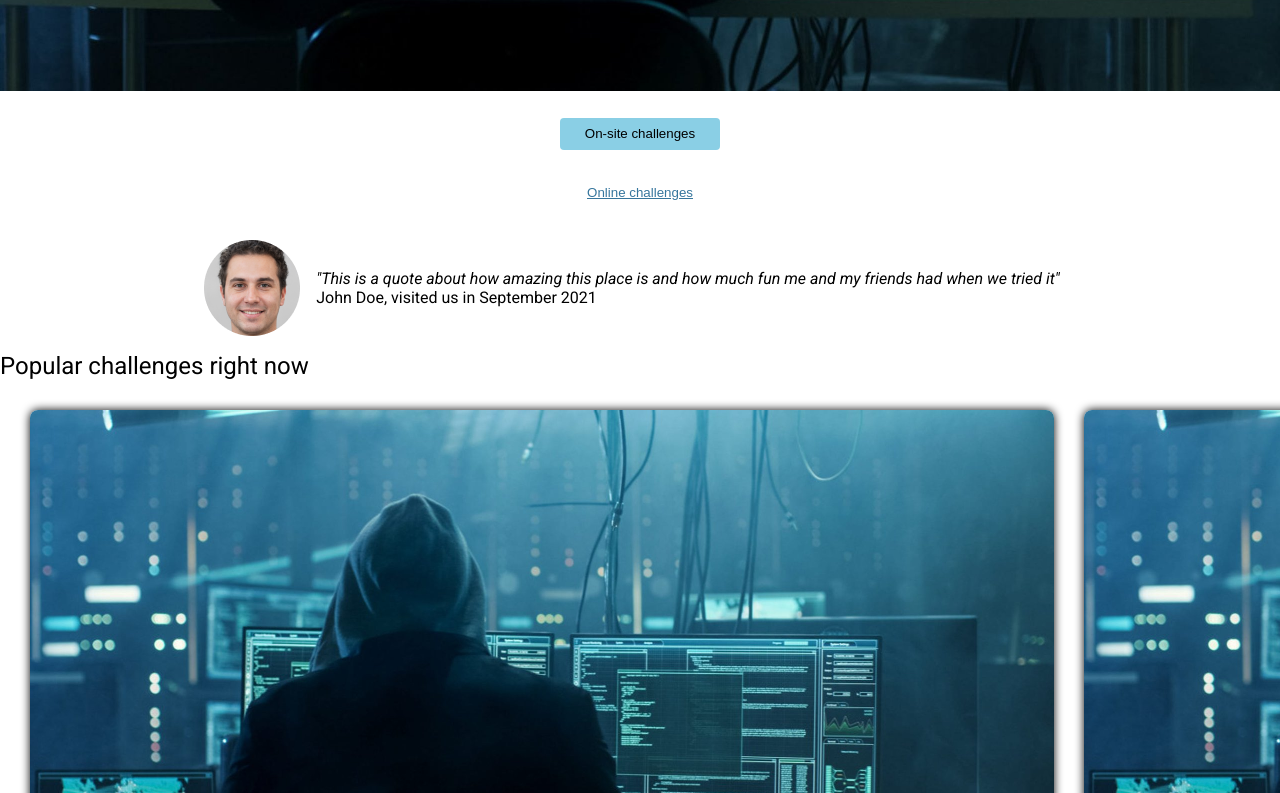
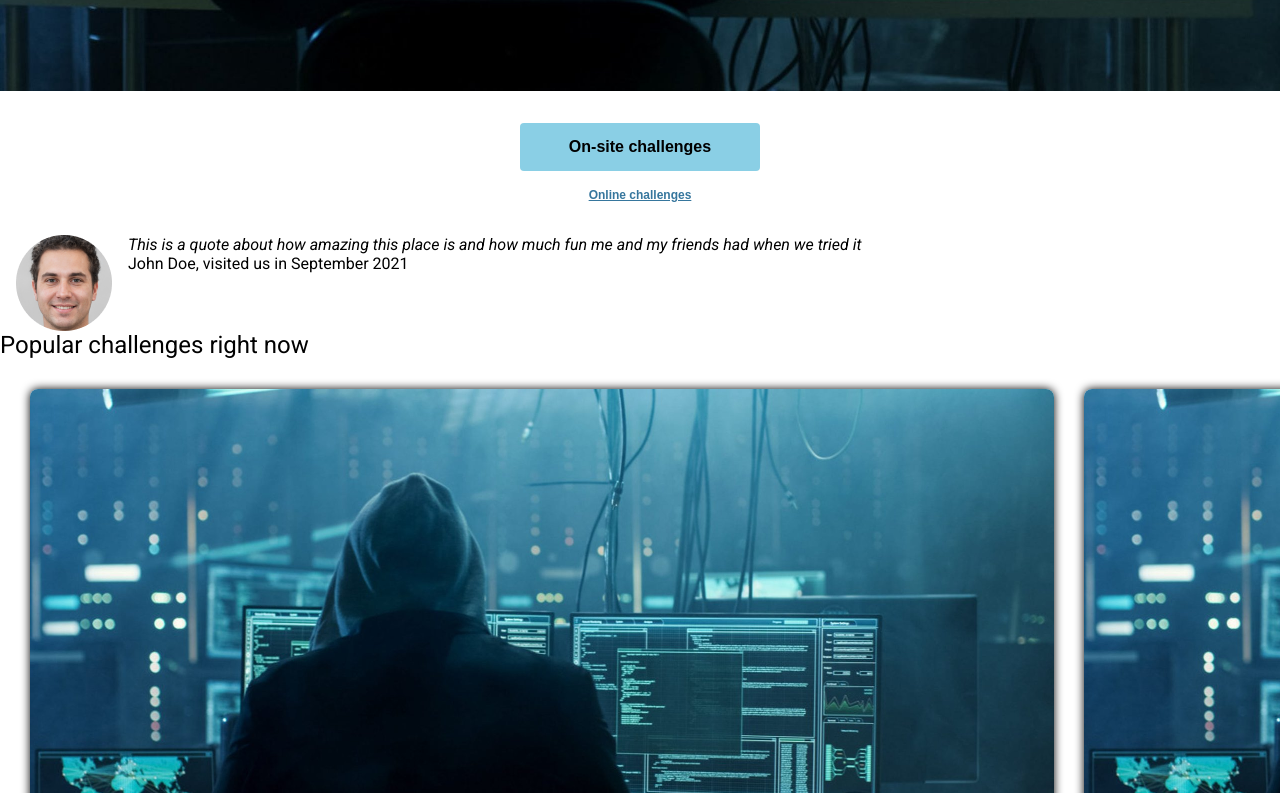
Before and after one commit to a-jaxell/hacker-escaper-rooms, a website: page index.html in a window 1280 px wide. Shown: the part 747-1540 px from the top of the page. Drawn offline with Linux system fonts and the light colour scheme.

Commit message:
tweaking button styling and  begin review re-style

```diff
--- a/index.html
+++ b/index.html
@@ -23,7 +23,7 @@
        <section class="review__container">
           <div class="review__card">
             <img src="resources/images/review-head.png" alt="A picture of a previous guest" class="review__picture"></img>
-                <p><em>"This is a quote about how amazing this place is and how much fun me and my friends had when we tried it"</em>
+                <p><em>This is a quote about how amazing this place is and how much fun me and my friends had when we tried it</em>
                 <br>John Doe, visited us in September 2021</p>
           </div>
        </section>
--- a/main.scss
+++ b/main.scss
@@ -41,10 +41,12 @@
 }
 
 button{
-    width: 10rem;
-    height: 2rem;
+    width: 15rem;
+    height: 3rem;
     border: none;
     border-radius: 4px;
+    font-size: 1rem;
+    font-weight: bold;
 }
 .button__primary--on-white{
     @include primary-on-white;
@@ -88,18 +90,23 @@ header{
     nav{
         display: none;
     }
+    .mobile__burger-menu{
+        font-family: 'FontAwesome';
+        content: "\f005";
+    }
 }
 #landing__container{
     display: flex;
     flex-direction: column;
     button{
-        margin: 2em auto;
+        margin: 2em auto 0 auto;
     }
     .button__primary--on-white{
         margin: 0 auto;
         background-color: transparent;
         text-decoration: underline;
         color: #36769D;
+        font-size: 0.75em;
     }
 }
 .review__container{
@@ -107,13 +114,11 @@ header{
 
     .review__card{
         display: flex;
-        justify-content: center;
-        align-items: center;
         padding: 0 1rem;
 
         img{
-            max-width: 20%;
-            padding: 1rem;
+            max-width: 15%;
+            padding-right: 1em;
             align-self: flex-start;
         }
         p{
```
Also changed, not shown: resources/css/main.css.
